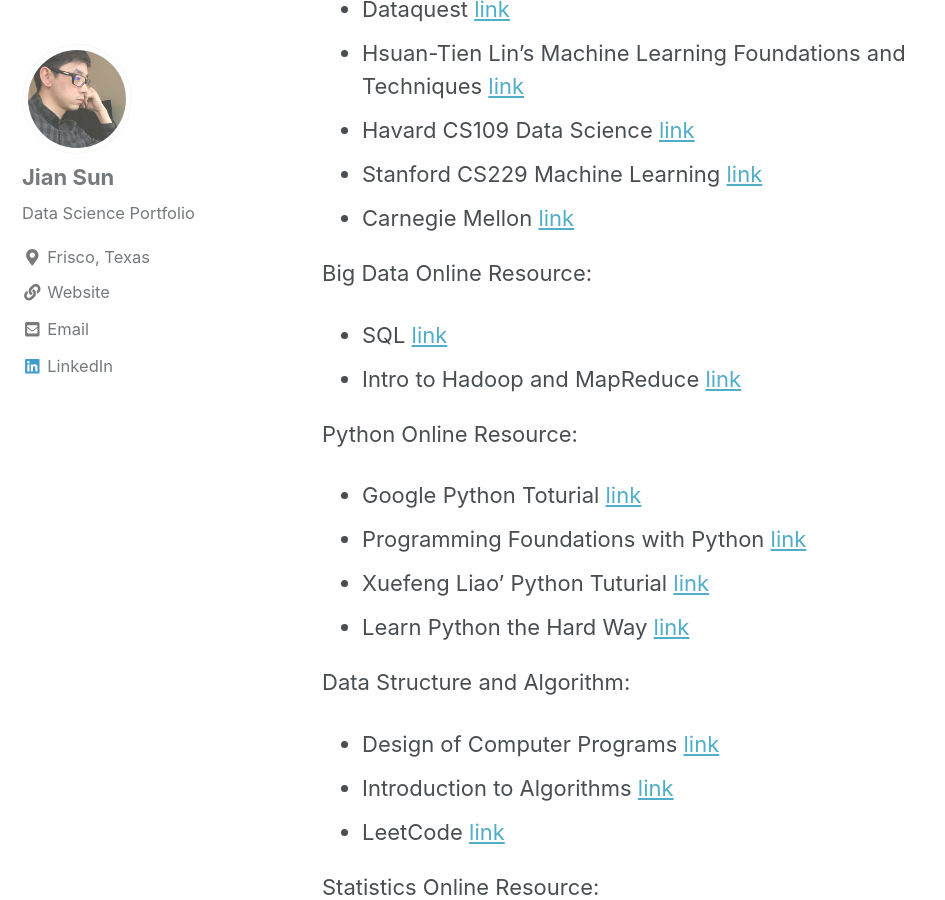
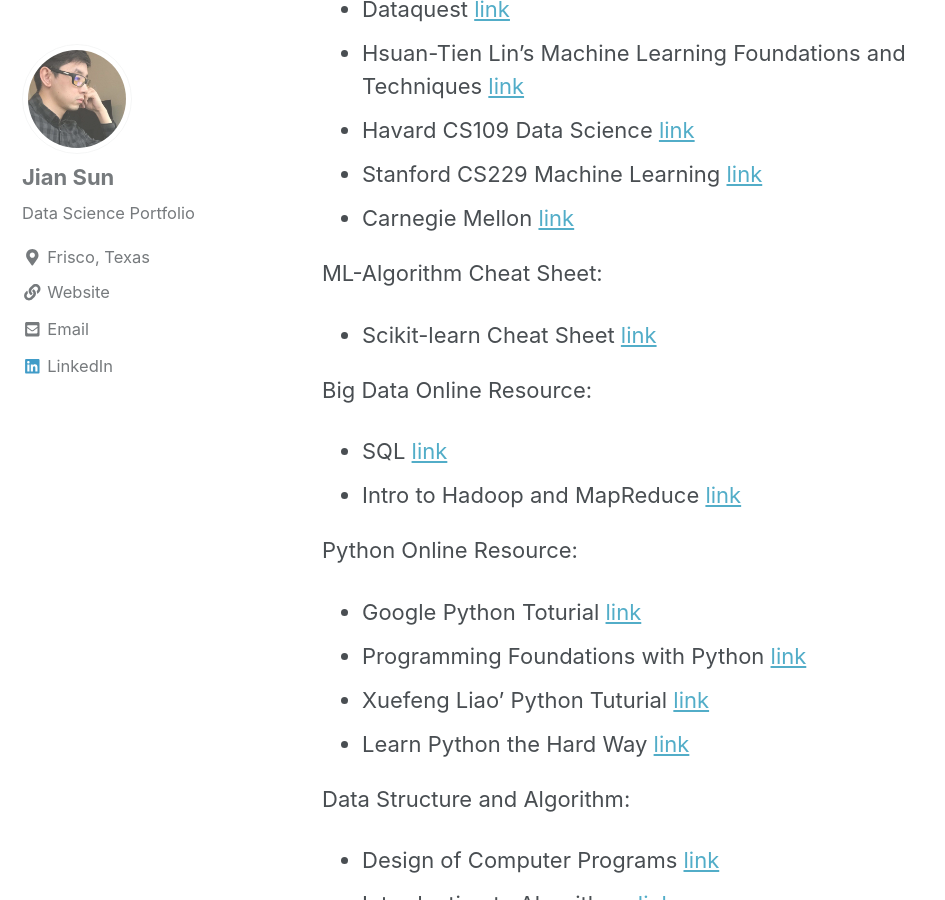
Before and after one commit to jianv/jianv.github.io, a Jekyll site: the page built from _pages/resource.md, in a window 1280 px wide and 900 px high, scrolled down 859 px. Shown: the whole window, without its empty margins (0-945 px from the left). Built offline with Jekyll 4.4.1, drawn with Linux system fonts in a browser that asks for light colours; nearby versions of some CDN libraries.

Commit message:
Update resource.md

```diff
--- a/_pages/resource.md
+++ b/_pages/resource.md
@@ -30,6 +30,10 @@
   [link](http://cs229.stanford.edu/)
 * Carnegie Mellon
   [link](http://www.cs.cmu.edu/~ninamf/courses/601sp15/lectures.shtml)
+
+ML-Algorithm Cheat Sheet:
+* Scikit-learn Cheat Sheet
+  [link](http://scikit-learn.org/stable/tutorial/machine_learning_map/)
 
 Big Data Online Resource:
 * SQL
```
